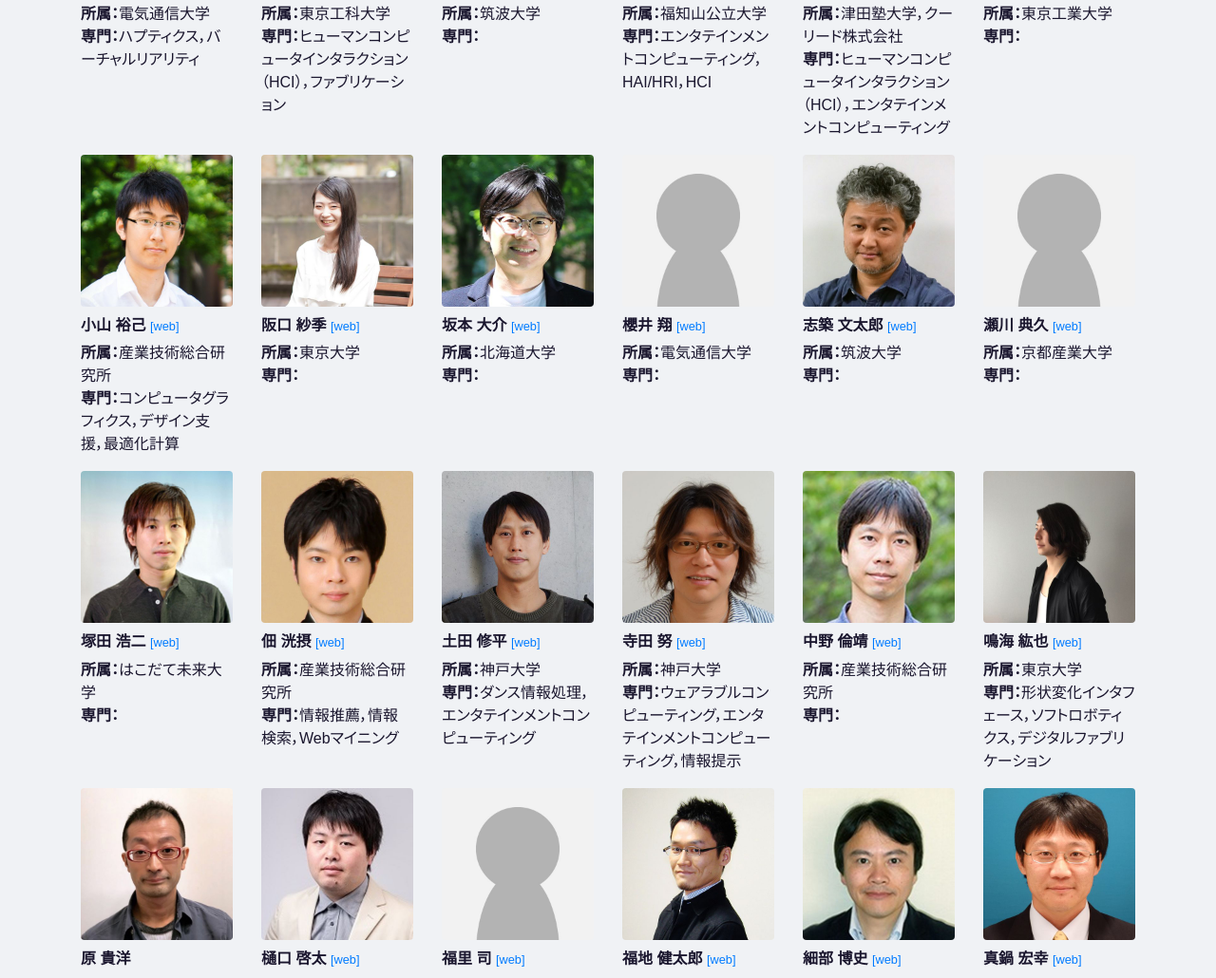
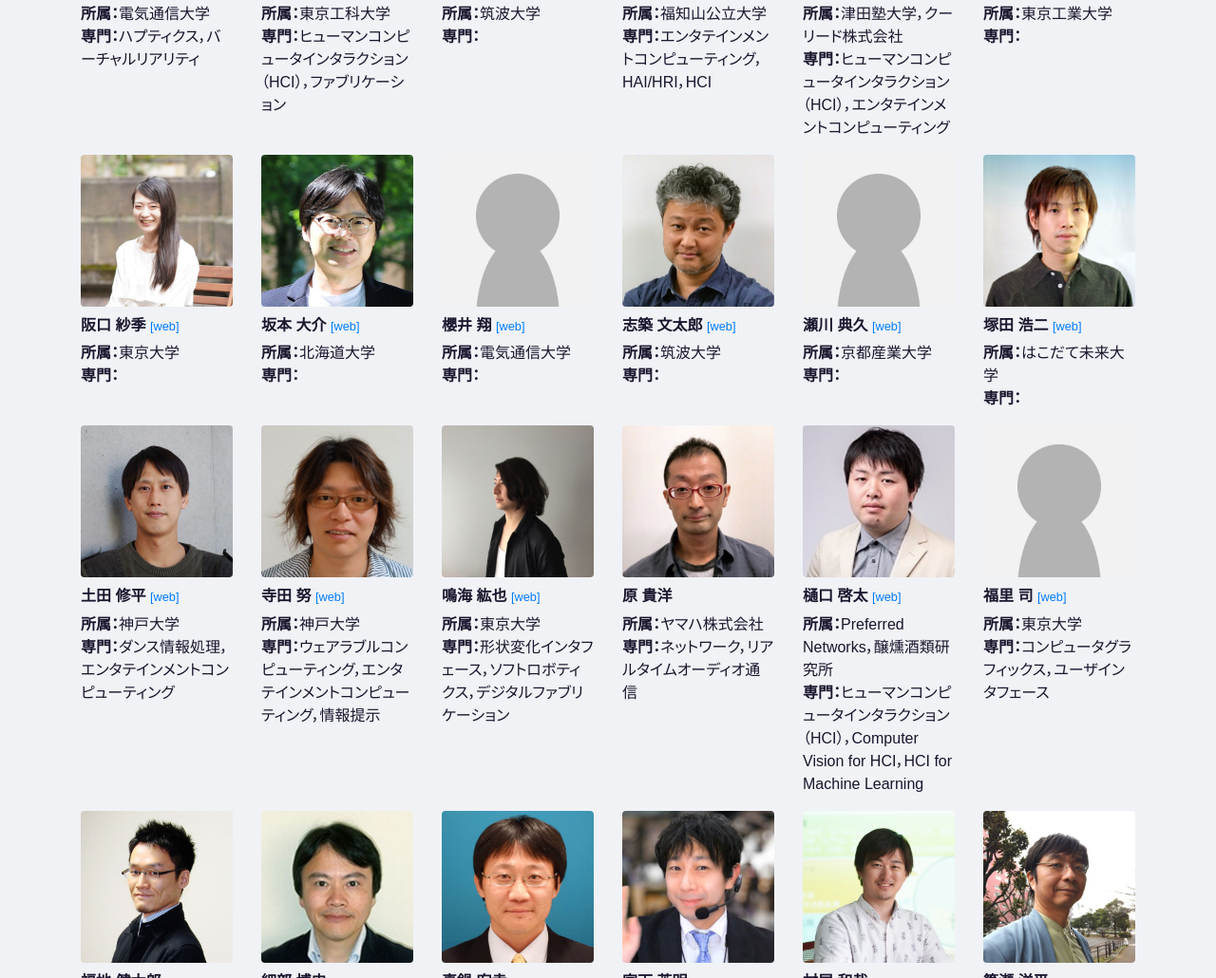
Before and after one commit to WISSOrg/web2021, a plain HTML site: page committee.html in a window 1280 px wide. Shown: the part 1720-2750 px from the top of the page at 95% size. Drawn offline with nearby package versions, Linux system fonts and the light colour scheme; a web font is replaced by a local one.

Commit message:
update committee page

```diff
--- a/committee.html
+++ b/committee.html
@@ -268,15 +268,6 @@
             <li><b>専門：</b></li>
           </ul>
         </div>
-        <div class="col-md-2 col-4"><img class="img-fluid rounded" src="./assets/committee/koyama.jpg" style="margin-bottom: 10px;">
-          <h6> 小山 裕己
-            <small><a href="https://koyama.xyz/index-j.html">[web]</a></small>
-          </h6>
-          <ul class="list-unstyled">
-            <li><b>所属：</b>産業技術総合研究所</li>
-            <li><b>専門：</b>コンピュータグラフィクス，デザイン支援，最適化計算</li>
-          </ul>
-        </div>
         <div class="col-md-2 col-4"><img class="img-fluid rounded" src="./assets/committee/sakaguchi.jpg" style="margin-bottom: 10px;">
           <h6> 阪口 紗季
             <small><a href="https://sites.google.com/site/sakisakaguchiportfolio0044/">[web]</a></small>
@@ -331,15 +322,6 @@
             <li><b>専門：</b></li>
           </ul>
         </div>
-        <div class="col-md-2 col-4"><img class="img-fluid rounded" src="./assets/committee/tsukuda.jpg" style="margin-bottom: 10px;">
-          <h6> 佃 洸摂
-            <small><a href="http://ktsukuda.me">[web]</a></small>
-          </h6>
-          <ul class="list-unstyled">
-            <li><b>所属：</b>産業技術総合研究所</li>
-            <li><b>専門：</b>情報推薦，情報検索，Webマイニング</li>
-          </ul>
-        </div>
         <div class="col-md-2 col-4"><img class="img-fluid rounded" src="./assets/committee/tsuchida.jpg" style="margin-bottom: 10px;">
           <h6> 土田 修平
             <small><a href="https://shuhei2306.com/index-j.html">[web]</a></small>
@@ -356,15 +338,6 @@
           <ul class="list-unstyled">
             <li><b>所属：</b>神戸大学</li>
             <li><b>専門：</b>ウェアラブルコンピューティング，エンタテインメントコンピューティング，情報提示</li>
-          </ul>
-        </div>
-        <div class="col-md-2 col-4"><img class="img-fluid rounded" src="./assets/committee/nakano.jpg" style="margin-bottom: 10px;">
-          <h6> 中野 倫靖
-            <small><a href="https://staff.aist.go.jp/t.nakano/index-j.html">[web]</a></small>
-          </h6>
-          <ul class="list-unstyled">
-            <li><b>所属：</b>産業技術総合研究所</li>
-            <li><b>専門：</b></li>
           </ul>
         </div>
         <div class="col-md-2 col-4"><img class="img-fluid rounded" src="./assets/committee/narumi.jpg" style="margin-bottom: 10px;">
```
